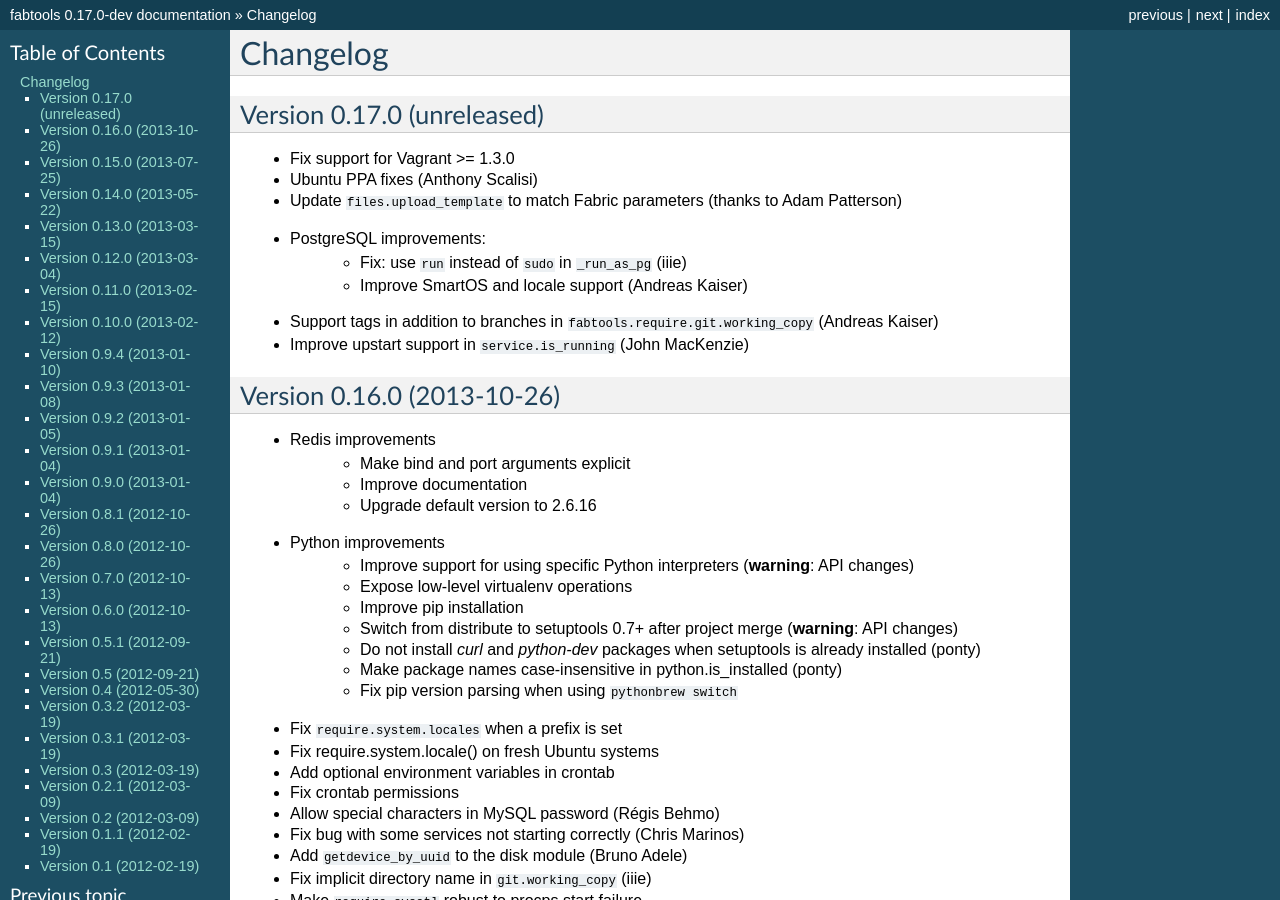
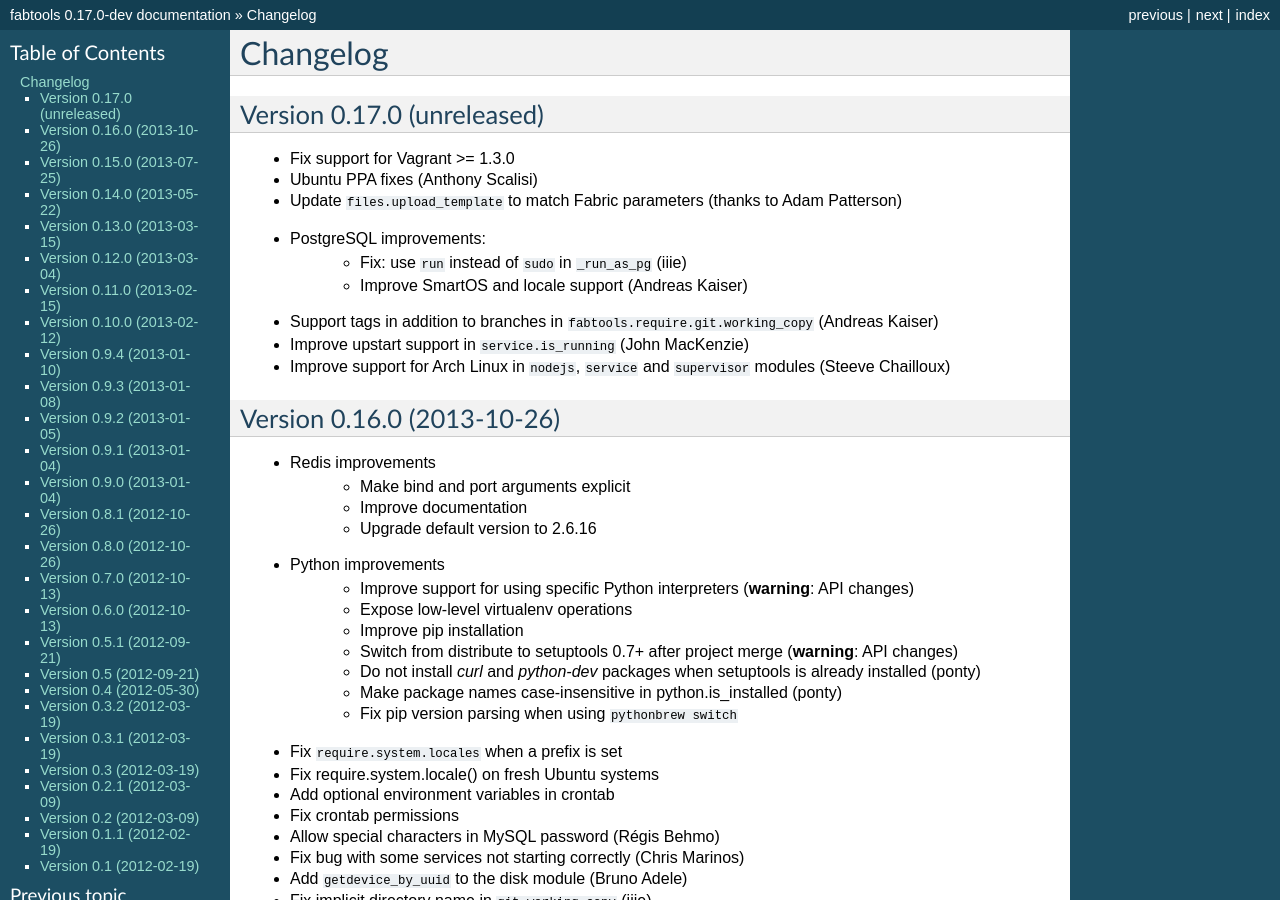
Before and after one commit to fabtools/fabtools, a Sphinx documentation site: the page built from docs/CHANGELOG.rst, in a window 1280 px wide and 900 px high. Built offline with Sphinx 7.4.7, drawn with Linux system fonts in a browser that asks for light colours.

Commit message:
Update changelog

```diff
--- a/docs/CHANGELOG.rst
+++ b/docs/CHANGELOG.rst
@@ -14,6 +14,8 @@
 * Support tags in addition to branches in
   ``fabtools.require.git.working_copy`` (Andreas Kaiser)
 * Improve upstart support in ``service.is_running`` (John MacKenzie)
+* Improve support for Arch Linux in ``nodejs``, ``service`` and
+  ``supervisor`` modules (Steeve Chailloux)
 
 
 Version 0.16.0 (2013-10-26)
```
